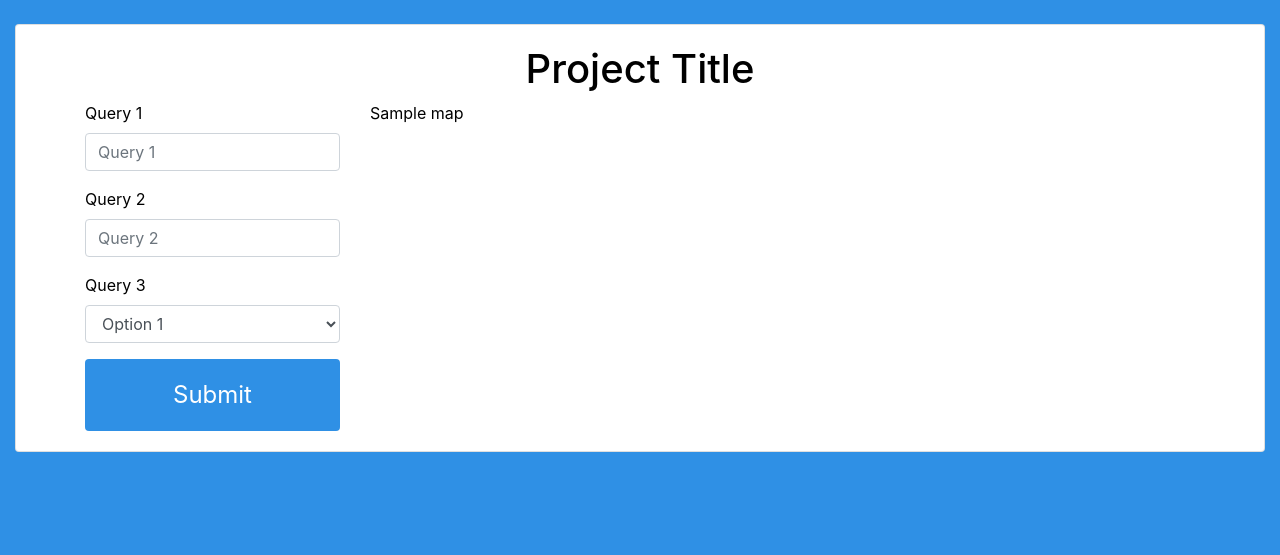
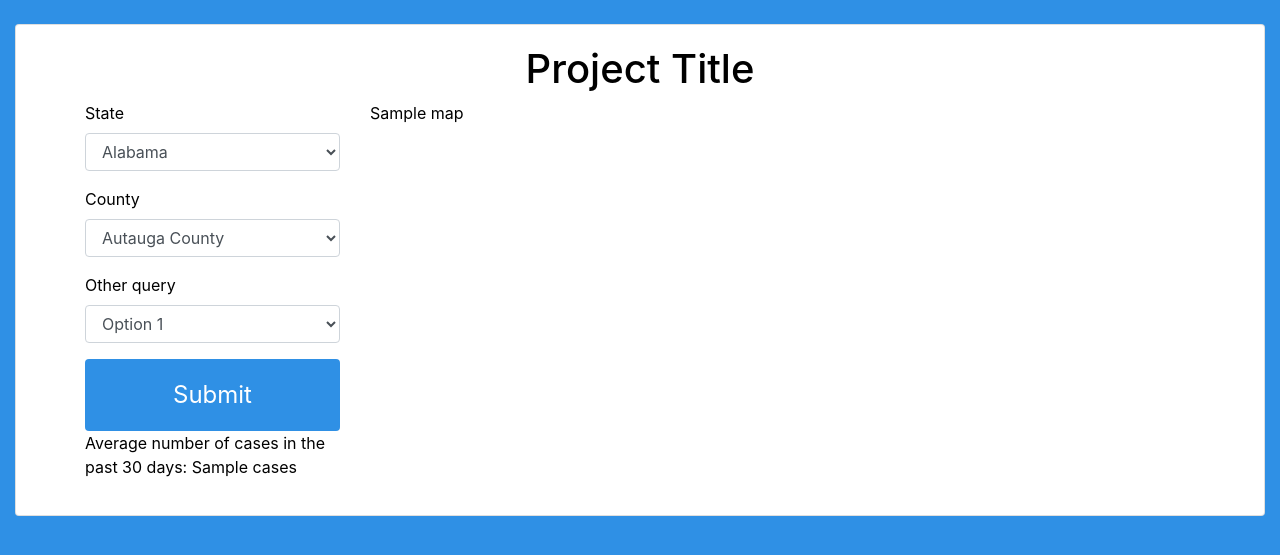
Before and after one commit to QQuispe/COVID-Web-Application, a Flask app: template templates/map_test.html in a window 1280 px wide. Shown: the part 56-611 px from the top of the page. Run offline with Flask 2, Linux system fonts and the light colour scheme; the template is opened without the code that fills it: most values are stand-ins (such as "Sample title", 1, 10 or a date in 2020); some libraries are stand-ins or nearby versions.

Commit message:
test files

```diff
--- a/templates/map_test.html
+++ b/templates/map_test.html
@@ -7,20 +7,24 @@
     <div class="container">
         <div class="row">
             <div class="col-md-3">
-                <form method="get">
+                <form method="post">
                     <div class="form-group">
-                        <label for="query1">Query 1</label>
-                        <input class="form-control" id="query1" placeholder="Query 1" type="text" name="query1"
-                            required />
+                        <label for="state_name">State</label>
+                        <select class="form-control" id="state_name" name="state_name" value="{{request.form['state_name']}}"required>
+                            <option>Alabama</option>
+                        </select>
                     </div>
                     <div class="form-group">
-                        <label for="query2">Query 2</label>
-                        <input class="form-control" id="query2" placeholder="Query 2" type="text" name="query2"
-                            required />
+                        <label for="county_name">County</label>
+                        <select class="form-control" id="county_name" name="county_name" value="{{request.form['county_name']}}"required>
+                            <option>Autauga County</option>
+                            <option>Baldwin County</option>
+                            <option>Barbour County</option>
+                        </select>
                     </div>
 
                     <div class="form-group">
-                        <label for="query3">Query 3</label>
+                        <label for="query3">Other query</label>
                         <select class="form-control" id="query3">
                             <option>Option 1</option>
                             <option>Option 2</option>
@@ -30,8 +34,9 @@
                         </select>
                     </div>
 
-                    <button class="btn btn-lg btn-block b hover" type="submit">Submit</button>
+                    <button class="btn btn-lg btn-block b hover" type="submit" value="Save">Submit</button>
                 </form>
+                <p>Average number of cases in the past 30 days: {{ cases }}</p>
             </div>
             <div class="col-md">
                 <div class="top-buffer">
```
Also changed, not shown: test_query.py (added, +29 -0 lines).
